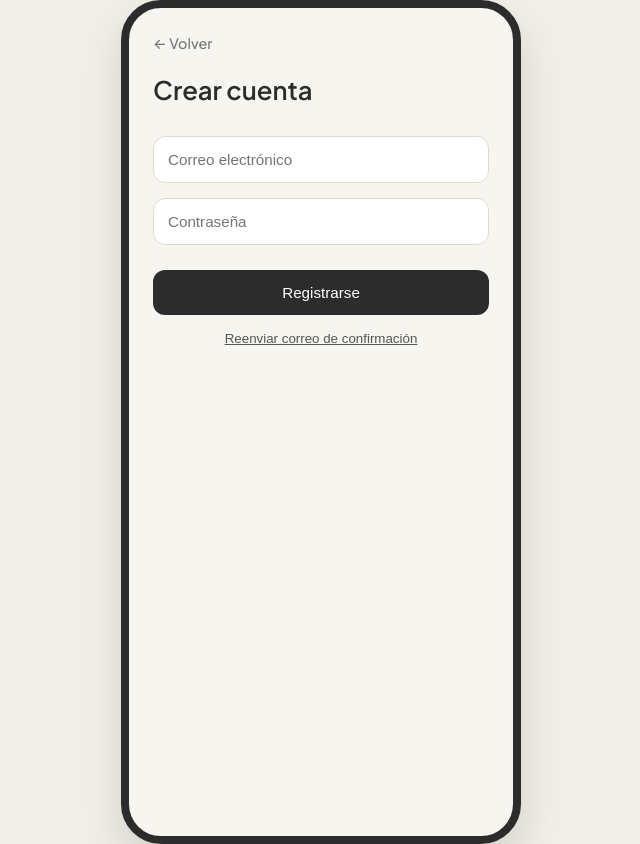
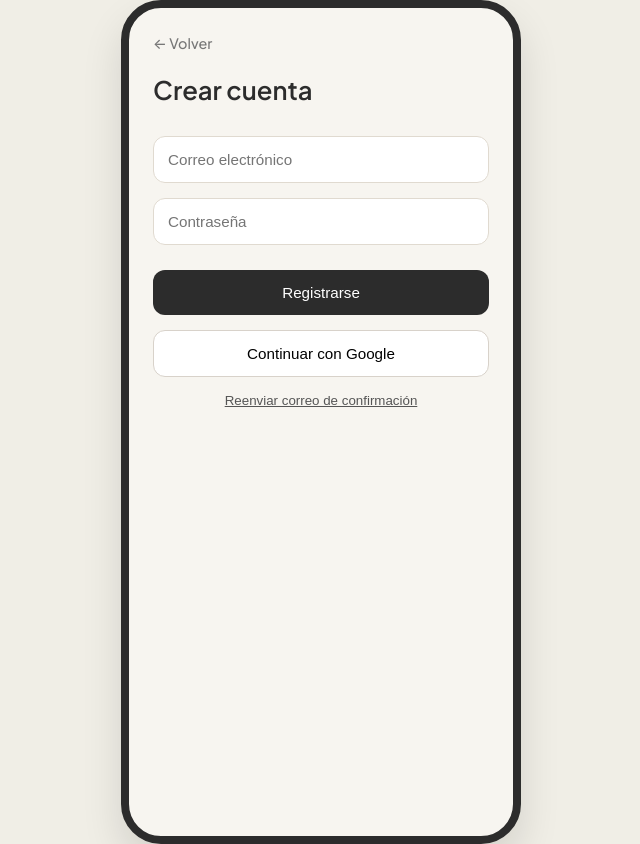
Before and after one commit to ElenaOrganeroMaroto/kombina, a website: page public/register.html in a window 1280 px wide. Shown: the whole page, without its empty margins (319-959 px from the left). Drawn offline with Linux system fonts and the light colour scheme.

Commit message:
feat: add Google sign-up option
Fixes #23

Co-authored-by: Copilot <223556219+Copilot@users.noreply.github.com>

```diff
--- a/public/register.html
+++ b/public/register.html
@@ -18,6 +18,7 @@
                 <input type="email" id="regEmail" placeholder="Correo electrónico" style="width:100%; padding:14px; box-sizing:border-box; border:1px solid #e0dad0; border-radius:12px; background: #ffffff; font-size: 0.95rem;">
                 <input type="password" id="regPassword" placeholder="Contraseña" style="width:100%; padding:14px; box-sizing:border-box; border:1px solid #e0dad0; border-radius:12px; background: #ffffff; font-size: 0.95rem;">
                 <button class="btn-primary" onclick="registerUser()" style="margin-top: 10px;">Registrarse</button>
+                <button type="button" onclick="loginWithGoogle()" style="padding:14px; border:1px solid #d8d2ca; border-radius:12px; background:#fff; font-size:0.95rem; cursor:pointer;">Continuar con Google</button>
                 <button id="resendConfirmationButton" type="button" onclick="resendConfirmation()" style="border:0; background:transparent; color:#555; text-decoration:underline; cursor:pointer;">Reenviar correo de confirmación</button>
                 <p id="mensaje" style="text-align: center; font-size: 0.9rem; margin-top: 15px;"></p>
             </div>
```
